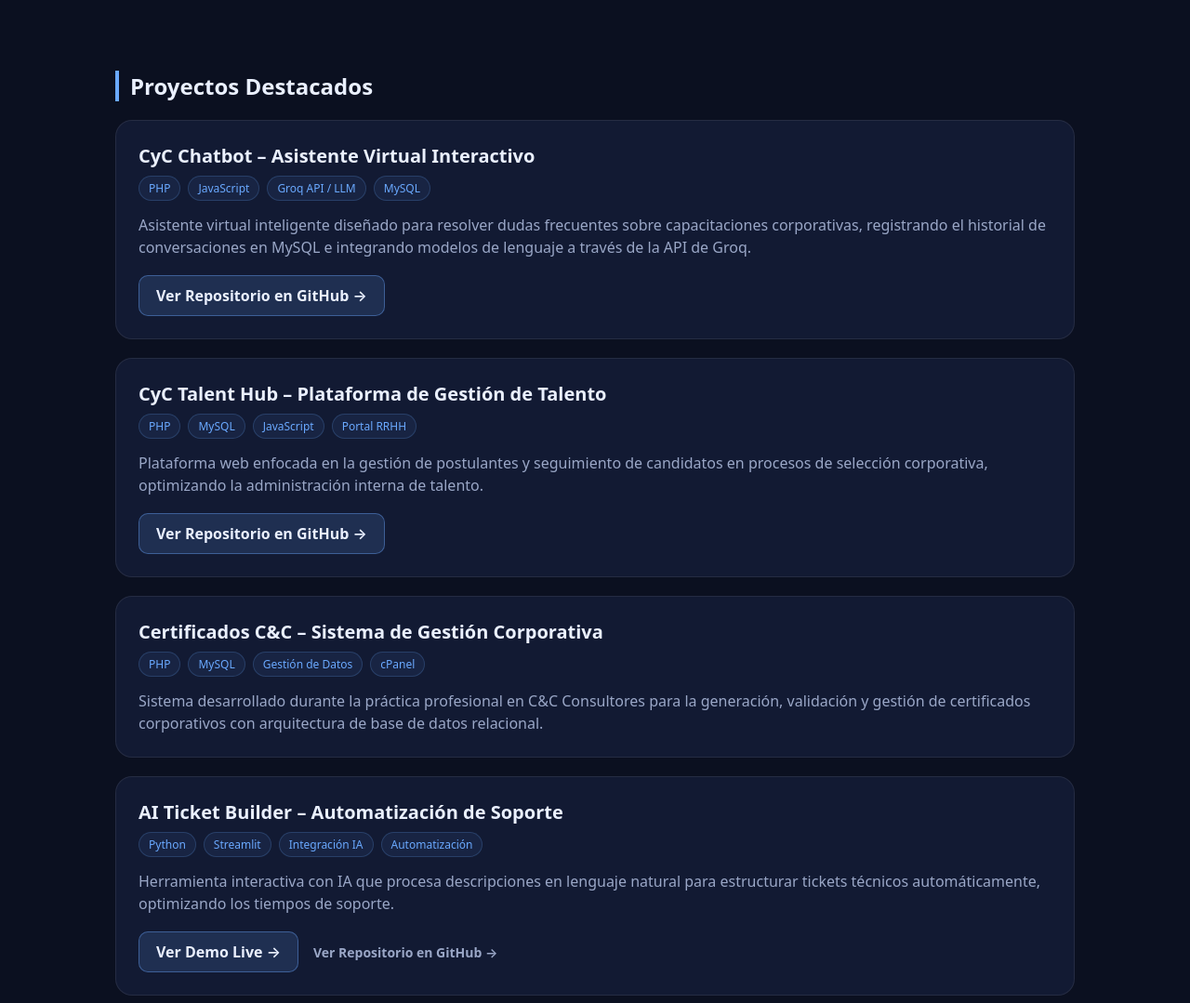
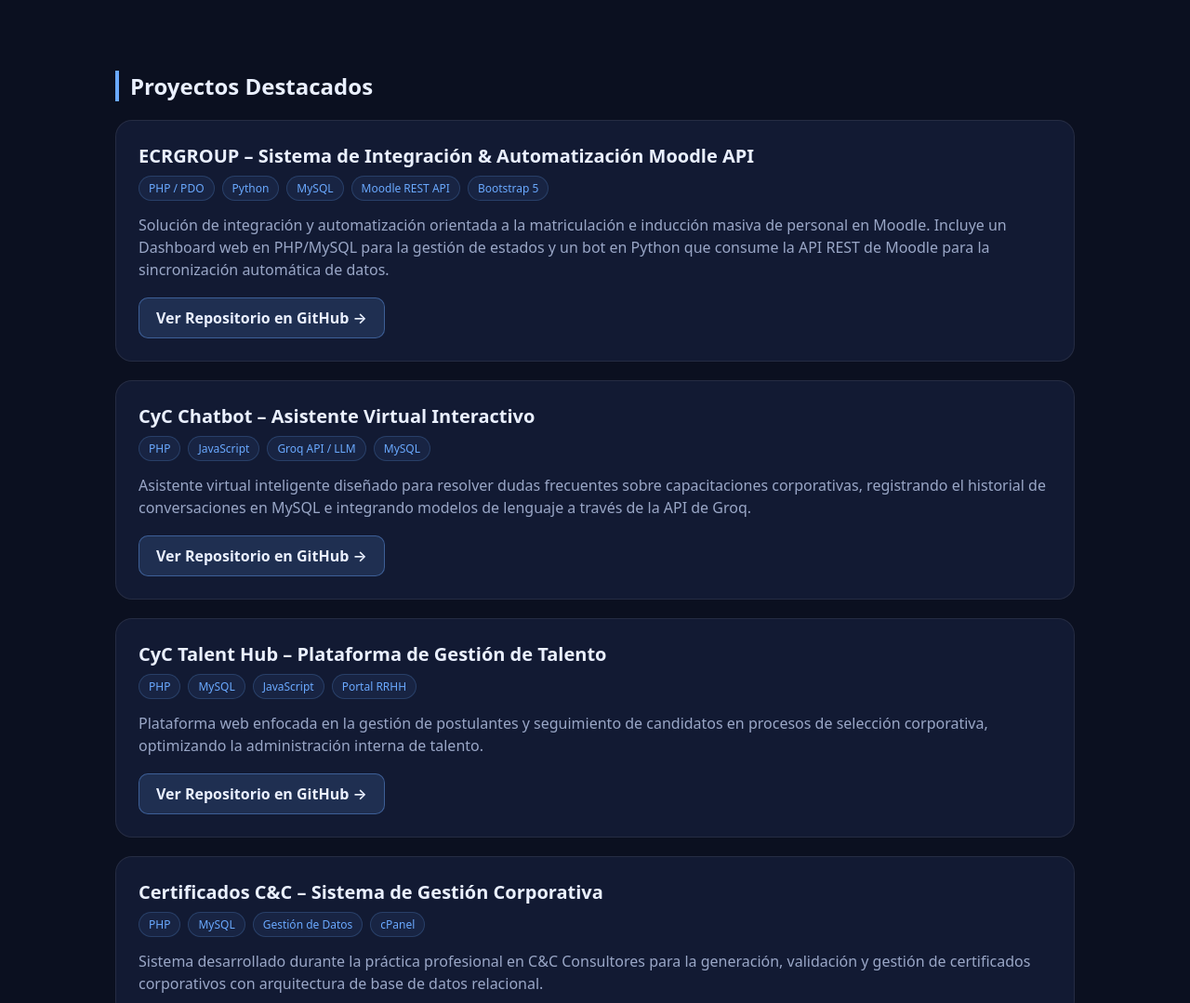
Before and after one commit to NicolasMorales311096/portafolio, a plain HTML site: page index.html in a window 1280 px wide. Shown: the part 840-1919 px from the top of the page at 93% size. Drawn offline with Linux system fonts and the light colour scheme.

Commit message:
Update index.html

```diff
--- a/index.html
+++ b/index.html
@@ -220,6 +220,26 @@
     <section id="proyectos" class="container">
       <h2>Proyectos Destacados</h2>
 
+      <!-- ECRGROUP - Moodle Integration -->
+      <article class="card card-project">
+        <div class="card-top">
+          <h3 style="margin:0; font-size: 20px;">ECRGROUP – Sistema de Integración & Automatización Moodle API</h3>
+        </div>
+        <div class="pill-group">
+          <span class="pill">PHP / PDO</span>
+          <span class="pill">Python</span>
+          <span class="pill">MySQL</span>
+          <span class="pill">Moodle REST API</span>
+          <span class="pill">Bootstrap 5</span>
+        </div>
+        <p style="margin: 14px 0 0 0; color: var(--muted); line-height: 1.5;">
+          Solución de integración y automatización orientada a la matriculación e inducción masiva de personal en Moodle. Incluye un Dashboard web en PHP/MySQL para la gestión de estados y un bot en Python que consume la API REST de Moodle para la sincronización automática de datos.
+        </p>
+        <div class="actions">
+          <a class="btn" href="https://github.com/NicolasMorales311096/ecr-moodle-integration" target="_blank" rel="noopener noreferrer">Ver Repositorio en GitHub →</a>
+        </div>
+      </article>
+
       <!-- CyC Chatbot -->
       <article class="card card-project">
         <div class="card-top">
@@ -342,7 +362,7 @@
       <div class="grid-skills">
         <div class="skill-card">
           <strong>Backend & Lenguajes</strong>
-          <p>PHP, Java, C#, Python, Django, Django REST Framework</p>[cite: 1]
+          <p>PHP, Java, C#, Python, Django, Django REST Framework</p>
         </div>
 
         <div class="skill-card">
```
